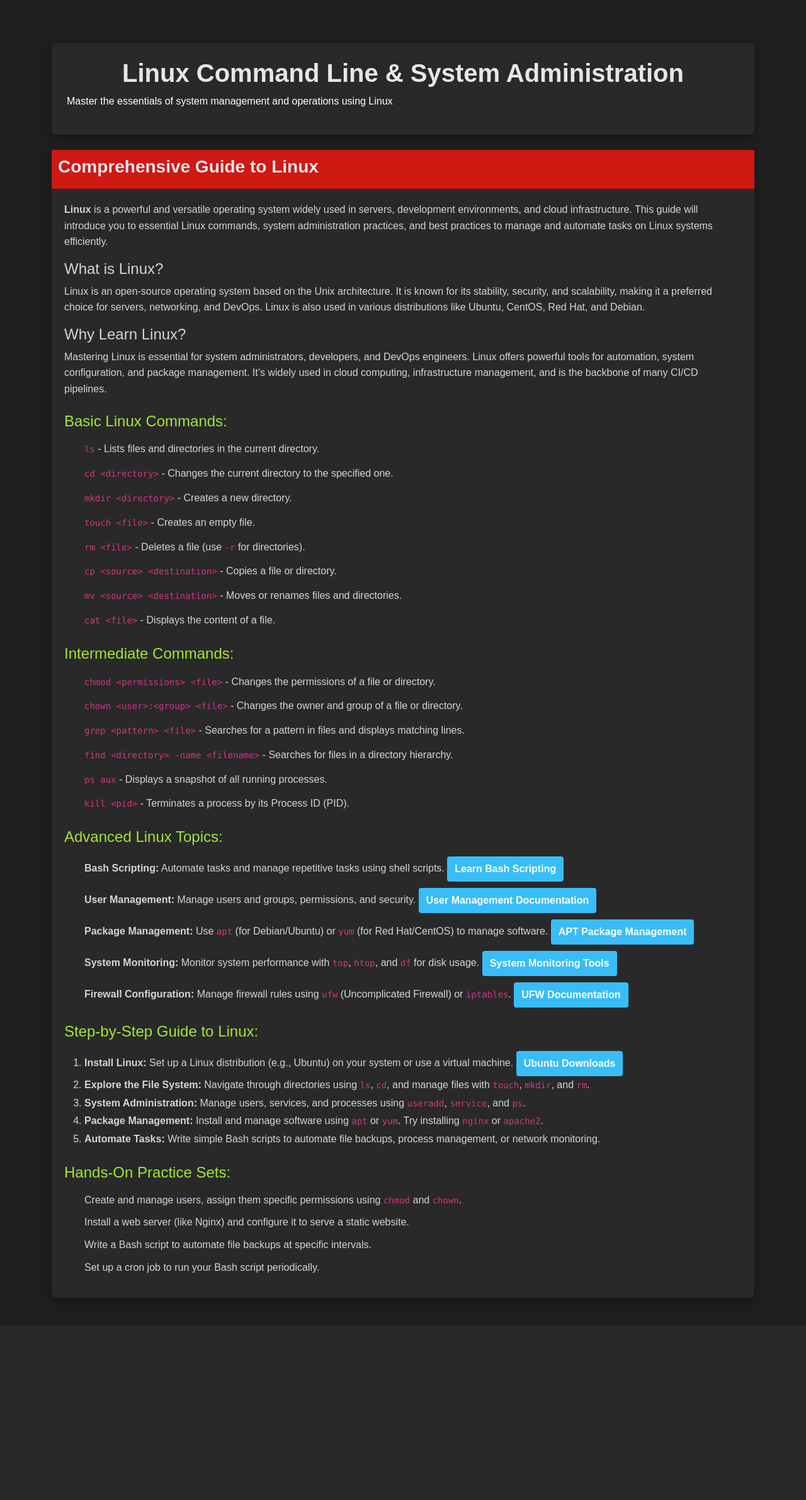
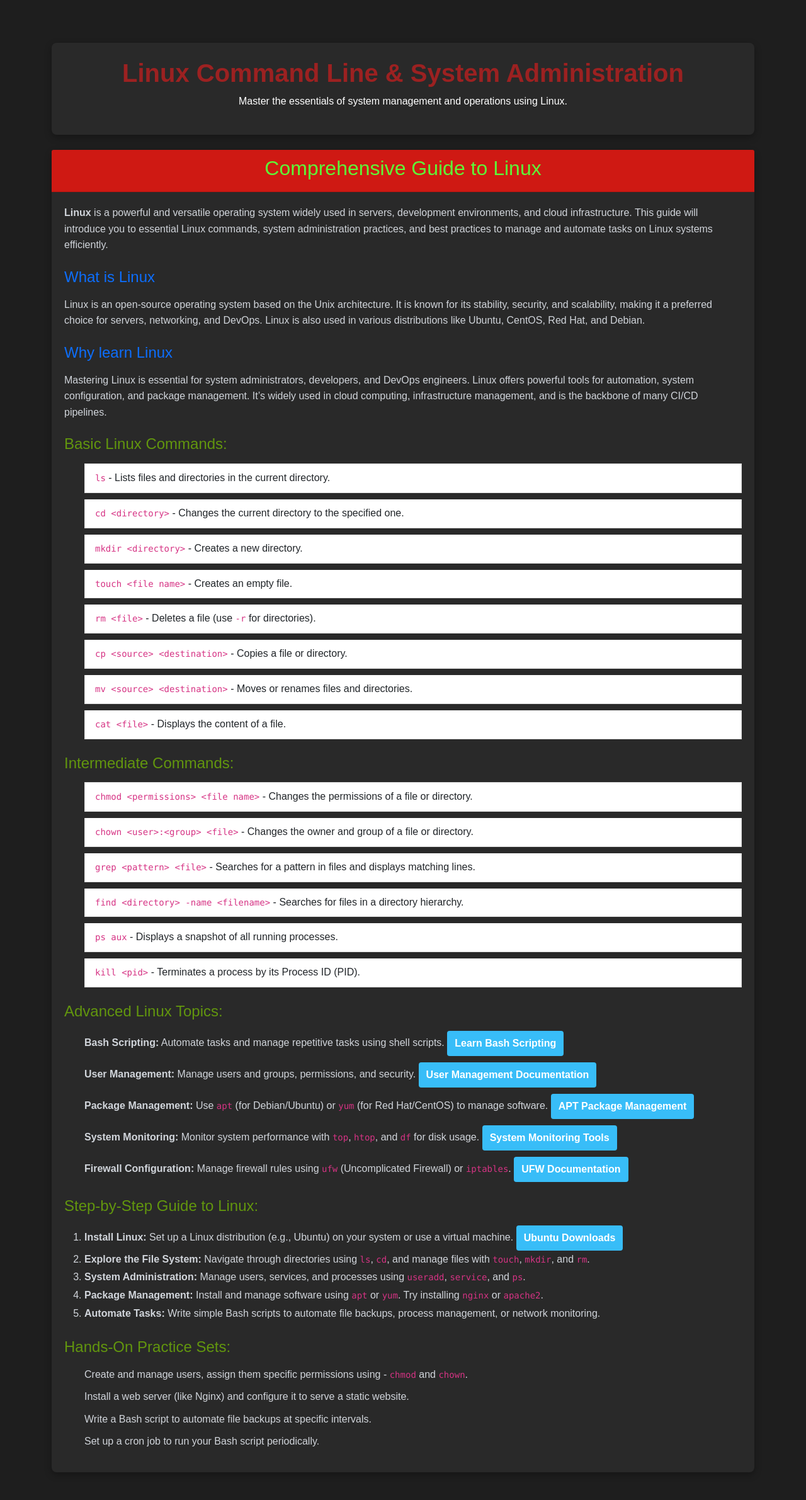
Before and after one commit to sohelmohammed0/devguide, a Flask app: page /linux in a window 1280 px wide. Shown: the whole page at 63% size. Before the commit the page ends 2072 px from the top, so only its background shows below. Run offline with Flask 2, Linux system fonts and the light colour scheme.

Commit message:
Updated UI

```diff
--- a/templates/linux.html
+++ b/templates/linux.html
@@ -3,7 +3,7 @@
 
 <div class="card mb-4 gradient-header-primary text-white p-4">
     <h1 class="main-title">Linux Command Line & System Administration</h1>
-    <p>Master the essentials of system management and operations using Linux</p>
+    <p style="text-align: center;">Master the essentials of system management and operations using Linux.</p>
 </div>
 
 <div class="card mb-4">
@@ -13,32 +13,33 @@
     <div class="card-body">
         <p><strong>Linux</strong> is a powerful and versatile operating system widely used in servers, development environments, and cloud infrastructure. This guide will introduce you to essential Linux commands, system administration practices, and best practices to manage and automate tasks on Linux systems efficiently.</p>
 
-        <h4>What is Linux?</h4>
+        <h4 class="text-primary mt-4 mb-3"><i class="fas fa-terminal"></i>What is Linux</h4>
         <p>Linux is an open-source operating system based on the Unix architecture. It is known for its stability, security, and scalability, making it a preferred choice for servers, networking, and DevOps. Linux is also used in various distributions like Ubuntu, CentOS, Red Hat, and Debian.</p>
 
-        <h4>Why Learn Linux?</h4>
+        <h4 class="text-primary mt-4 mb-3"><i class="fas fa-terminal"></i> Why learn Linux</h4>
         <p>Mastering Linux is essential for system administrators, developers, and DevOps engineers. Linux offers powerful tools for automation, system configuration, and package management. It’s widely used in cloud computing, infrastructure management, and is the backbone of many CI/CD pipelines.</p>
 
         <h4 class="text-highlight mt-4 mb-3"><i class="fas fa-tools"></i> Basic Linux Commands:</h4>
         <ul class="styled-list">
-            <li><code>ls</code> - Lists files and directories in the current directory.</li>
-            <li><code>cd &lt;directory&gt;</code> - Changes the current directory to the specified one.</li>
-            <li><code>mkdir &lt;directory&gt;</code> - Creates a new directory.</li>
-            <li><code>touch &lt;file&gt;</code> - Creates an empty file.</li>
-            <li><code>rm &lt;file&gt;</code> - Deletes a file (use <code>-r</code> for directories).</li>
-            <li><code>cp &lt;source&gt; &lt;destination&gt;</code> - Copies a file or directory.</li>
-            <li><code>mv &lt;source&gt; &lt;destination&gt;</code> - Moves or renames files and directories.</li>
-            <li><code>cat &lt;file&gt;</code> - Displays the content of a file.</li>
+            <li class="list-group-item"><code>ls</code> - Lists files and directories in the current directory.</li>
+            <li class="list-group-item"><code>cd &lt;directory&gt;</code> - Changes the current directory to the specified one.</li>
+            <li class="list-group-item"><code>mkdir &lt;directory&gt;</code> - Creates a new directory.</li>
+            <li class="list-group-item"><code>touch &lt;file name&gt;</code> - Creates an empty file.</li>
+            <li class="list-group-item"><code>rm &lt;file&gt;</code> - Deletes a file (use <code>-r</code> for directories).</li>
+            <li class="list-group-item"><code>cp &lt;source&gt; &lt;destination&gt;</code> - Copies a file or directory.</li>
+            <li class="list-group-item"><code>mv &lt;source&gt; &lt;destination&gt;</code> - Moves or renames files and directories.</li>
+            <li class="list-group-item"><code>cat &lt;file&gt;</code> - Displays the content of a file.</li>
         </ul>
 
         <h4 class="text-highlight mt-4 mb-3"><i class="fas fa-tools"></i> Intermediate Commands:</h4>
         <ul class="styled-list">
-            <li><code>chmod &lt;permissions&gt; &lt;file&gt;</code> - Changes the permissions of a file or directory.</li>
-            <li><code>chown &lt;user&gt;:&lt;group&gt; &lt;file&gt;</code> - Changes the owner and group of a file or directory.</li>
-            <li><code>grep &lt;pattern&gt; &lt;file&gt;</code> - Searches for a pattern in files and displays matching lines.</li>
-            <li><code>find &lt;directory&gt; -name &lt;filename&gt;</code> - Searches for files in a directory hierarchy.</li>
-            <li><code>ps aux</code> - Displays a snapshot of all running processes.</li>
-            <li><code>kill &lt;pid&gt;</code> - Terminates a process by its Process ID (PID).</li>
+
+            <li class="list-group-item"><code>chmod &lt;permissions&gt; &lt;file name&gt;</code> - Changes the permissions of a file or directory.</li>
+            <li class="list-group-item"><code>chown &lt;user&gt;:&lt;group&gt; &lt;file&gt;</code> - Changes the owner and group of a file or directory.</li>
+            <li class="list-group-item"><code>grep &lt;pattern&gt; &lt;file&gt;</code> - Searches for a pattern in files and displays matching lines.</li>
+            <li class="list-group-item"><code>find &lt;directory&gt; -name &lt;filename&gt;</code> - Searches for files in a directory hierarchy.</li>
+            <li class="list-group-item"><code>ps aux</code> - Displays a snapshot of all running processes.</li>
+            <li class="list-group-item"><code>kill &lt;pid&gt;</code> - Terminates a process by its Process ID (PID).</li>
         </ul>
 
         <h4 class="text-highlight mt-4 mb-3"><i class="fas fa-tools"></i> Advanced Linux Topics:</h4>
@@ -61,7 +62,7 @@
 
         <h4 class="text-highlight mt-4 mb-3"><i class="fas fa-tools"></i> Hands-On Practice Sets:</h4>
         <ul>
-            <li>Create and manage users, assign them specific permissions using <code>chmod</code> and <code>chown</code>.</li>
+            <li>Create and manage users, assign them specific permissions using - <code>chmod</code> and <code>chown</code>.</li>
             <li>Install a web server (like Nginx) and configure it to serve a static website.</li>
             <li>Write a Bash script to automate file backups at specific intervals.</li>
             <li>Set up a cron job to run your Bash script periodically.</li>
@@ -73,7 +74,7 @@
     body {
         font-family: 'Poppins', sans-serif;
         background-color: #1e1e1e;
-        color: #d1d5db;
+        color: #6f92c7;
     }
 
     .card {
@@ -84,13 +85,19 @@
         box-shadow: 0 4px 12px rgba(0, 0, 0, 0.3);
     }
 
-    h1, h3 {
-        color: #e5e7eb;
-        font-weight: 700;
+    h1 {
+        color: #9c2121;
+        font-weight: 750;
+    }
+
+    h3 {
+        font-size: 2rem;
+        text-align: center;
+        color: #5ef838;
     }
 
     .text-highlight {
-        color: #a3e635;
+        color: #62960e;
     }
 
     .main-title {
@@ -104,6 +111,7 @@
     }
 
     p, ul, ol {
+
         line-height: 1.6;
     }
 
```
Also changed, not shown: templates/index.html (+4 -3 lines).
